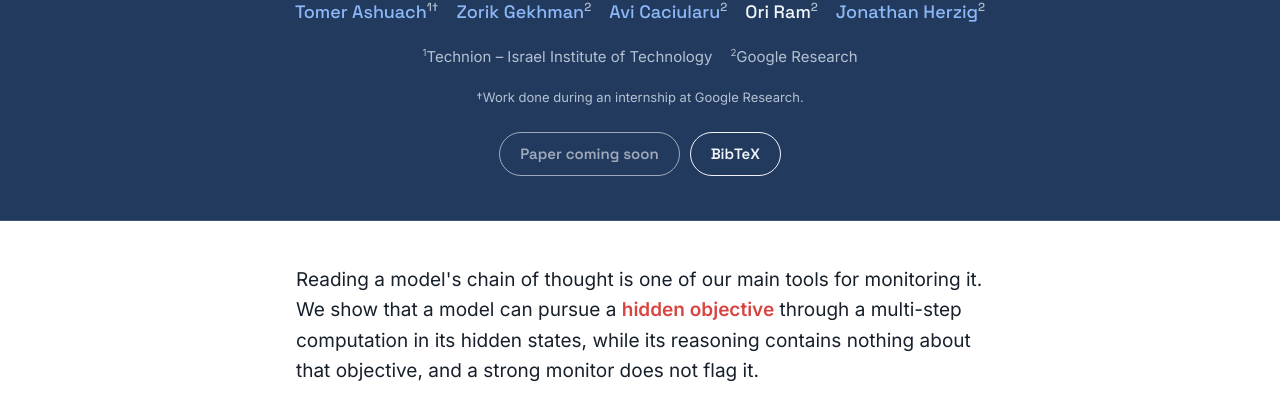
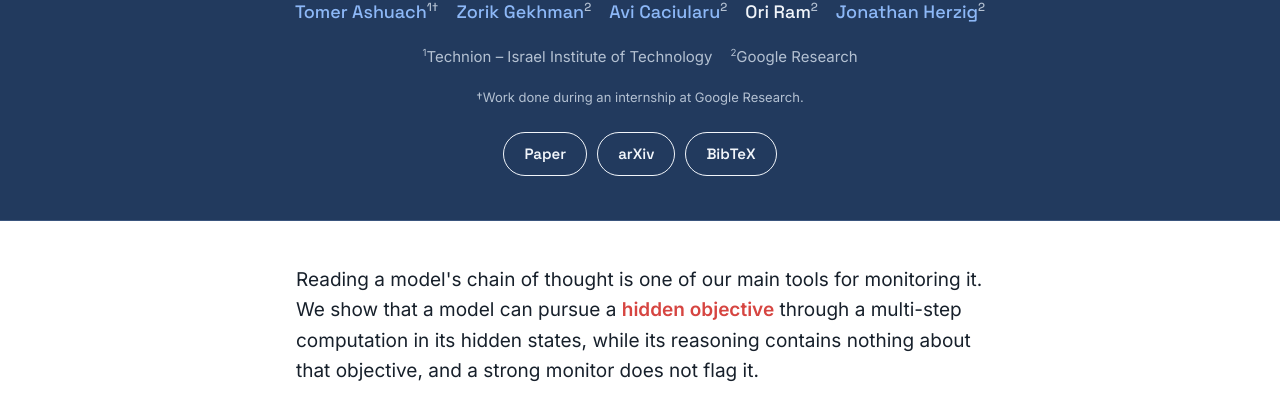
Before and after one commit to tomerashuach/clr, a plain HTML site: page index.html in a window 1280 px wide. Shown: the part 188-590 px from the top of the page. Drawn offline with Linux system fonts and the light colour scheme.

Commit message:
Add arXiv links and number
Co-Authored-By: Claude Fable 5.2 <noreply@anthropic.com>

```diff
--- a/index.html
+++ b/index.html
@@ -290,7 +290,8 @@ footer { color: var(--muted); font-size: 13.5px; padding-block: 36px 48px; }
     <div class="affil"><span><sup>1</sup>Technion – Israel Institute of Technology</span><span><sup>2</sup>Google Research</span></div>
     <div class="note">†Work done during an internship at Google Research.</div>
     <div class="links">
-      <span class="btn ghost" style="opacity:.6;cursor:default">Paper coming soon</span>
+      <a class="btn ghost" href="https://arxiv.org/pdf/2611.31015">Paper</a>
+      <a class="btn ghost" href="https://arxiv.org/abs/2611.31015">arXiv</a>
       <a class="btn ghost" href="#bibtex">BibTeX</a>
     </div>
   </div>
@@ -464,7 +465,7 @@ footer { color: var(--muted); font-size: 13.5px; padding-block: 36px 48px; }
 <pre id="bib">@article{ashuach2026clr,
   title={Can Latent Reasoning Drive LLM Outputs Without a Trace?},
   author={Ashuach, Tomer and Gekhman, Zorik and Caciularu, Avi and Ram, Ori and Herzig, Jonathan},
-  journal={arXiv preprint},
+  journal={arXiv preprint arXiv:2611.31015},
   year={2026}
 }</pre>
     </div>
```
